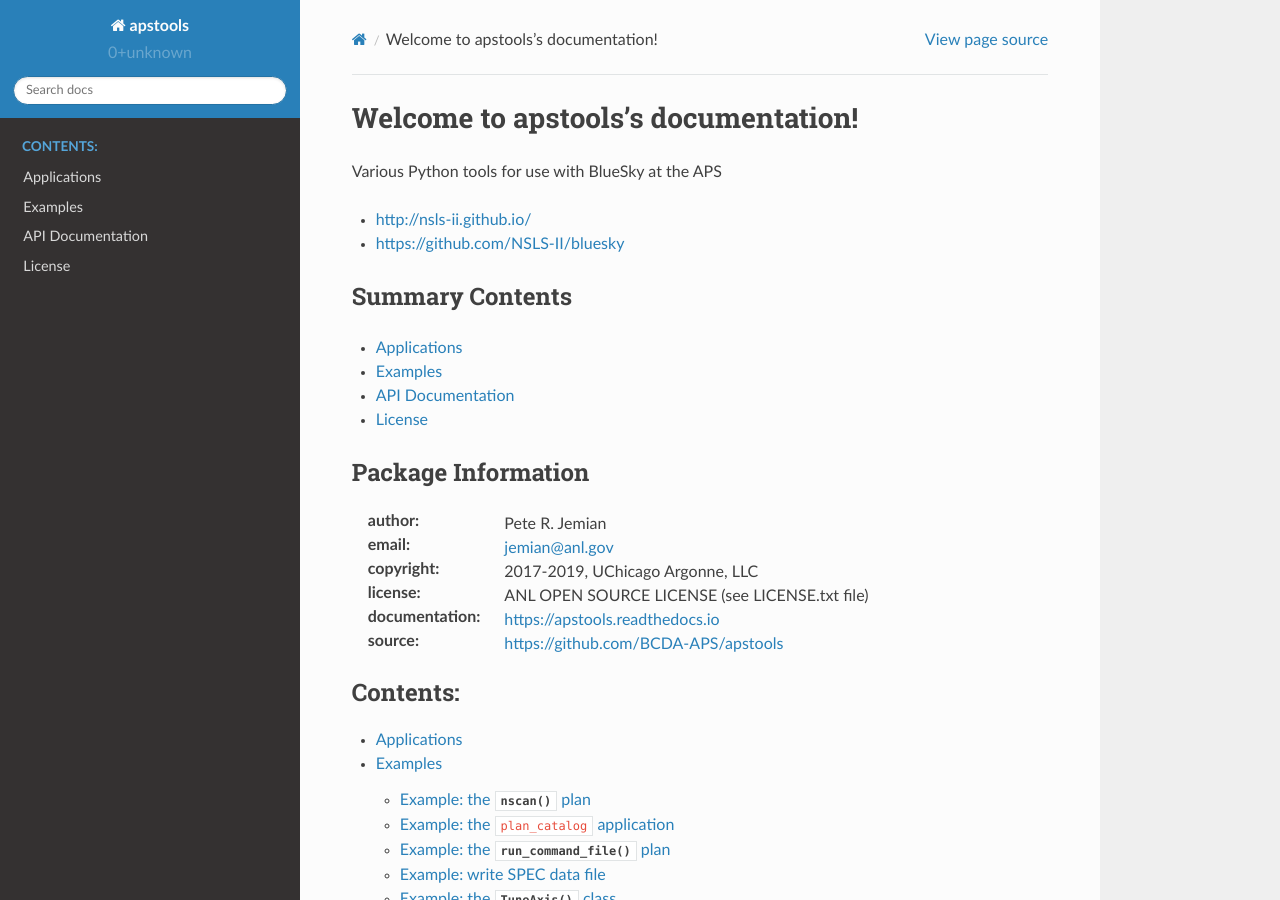
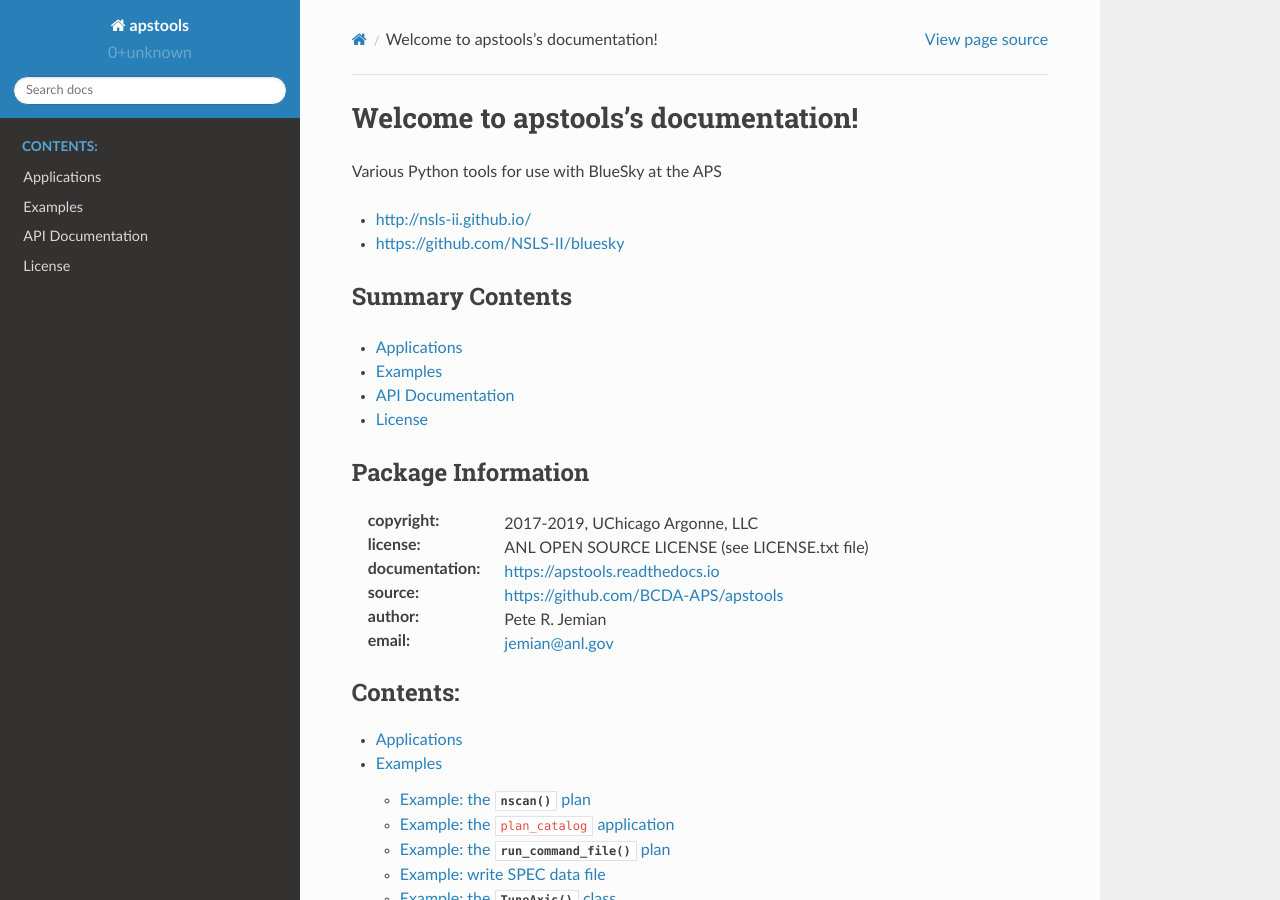
Before and after one commit to dogrecajb/apstools, a Sphinx documentation site: the page built from docs/source/index.rst, in a window 1280 px wide and 900 px high. Built offline with Sphinx 7.4.7 and the Read the Docs theme 2.0.0, drawn with Linux system fonts in a browser that asks for light colours.

```diff
--- a/docs/source/index.rst
+++ b/docs/source/index.rst
@@ -22,12 +22,12 @@ Summary Contents
 Package Information
 -------------------
 
-:author:        Pete R. Jemian
-:email:         jemian@anl.gov
 :copyright:     2017-2019, UChicago Argonne, LLC
 :license:       ANL OPEN SOURCE LICENSE (see LICENSE.txt file)
 :documentation: https://apstools.readthedocs.io
 :source:        https://github.com/BCDA-APS/apstools
+:author:        Pete R. Jemian
+:email:         jemian@anl.gov
 
 .. toctree::
    :maxdepth: 2
```
